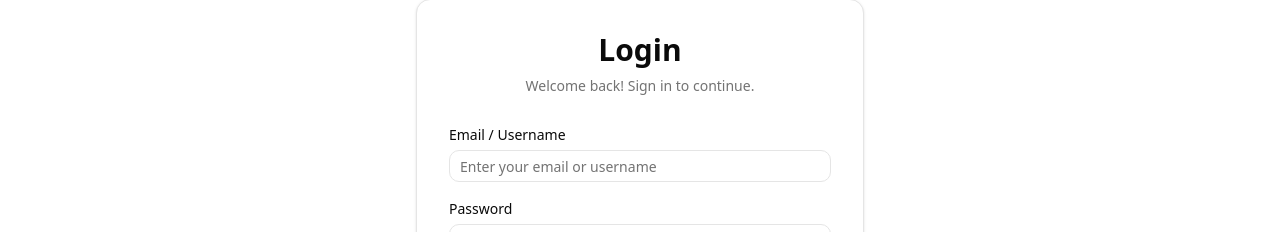
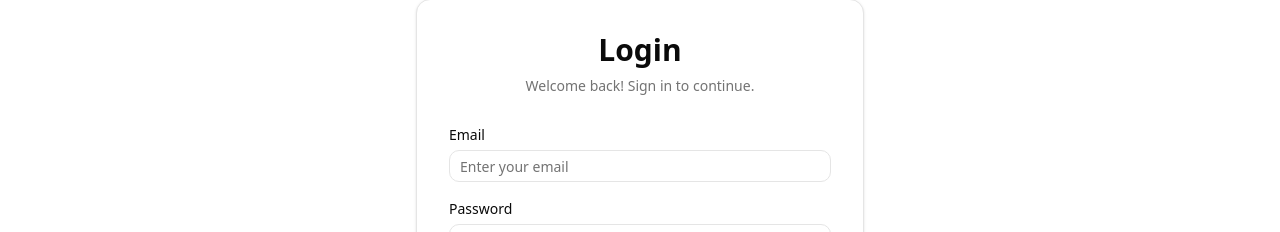
Before and after one commit to SumanrajBera/nextjs-part2, a Next.js app: page /login in a window 1280 px wide. Shown: the part 234-466 px from the top of the page. Built offline with nearby package versions, Linux system fonts and the light colour scheme.

Commit message:
Added useRouter for routing in client components

```diff
--- a/src/app/login/page.js
+++ b/src/app/login/page.js
@@ -5,8 +5,11 @@ import Link from "next/link";
 import { Button } from "@/components/ui/button";
 import { Input } from "@/components/ui/input";
 import { Label } from "@/components/ui/label";
+import { api } from "@/lib/api";
+import { useRouter } from "next/navigation";
 
 const Page = () => {
+    const router = useRouter()
     const [formData, setFormData] = useState({})
     const [showPassword, setShowPassword] = useState(false);
 
@@ -16,8 +19,15 @@ const Page = () => {
         setFormData({ ...formData, [name]: value })
     }
 
-    const handleSubmit = (e) => {
+    const handleSubmit = async (e) => {
         e.preventDefault()
+
+        try {
+            let result = await api.post("/api/auth/login", formData)
+            router.push("/home")
+        } catch (err) {
+            console.log("Error while log in", err)
+        }
     }
 
     return (
@@ -33,13 +43,13 @@ const Page = () => {
                 <form className="space-y-5" onSubmit={handleSubmit}>
                     <div className="space-y-2">
                         <Label htmlFor="email">
-                            Email / Username
+                            Email
                         </Label>
                         <Input
-                            name="identifier"
+                            name="email"
                             id="email"
                             type="text"
-                            placeholder="Enter your email or username"
+                            placeholder="Enter your email"
                             onChange={handleChange}
                         />
                     </div>
--- a/src/app/register/page.js
+++ b/src/app/register/page.js
@@ -17,9 +17,17 @@ const Page = () => {
         setFormData({ ...formData, [name]: value })
     }
 
-    const handleSubmit = (e) => {
+    const handleSubmit = async (e) => {
         e.preventDefault()
+
+        try {
+            let result = await api.post("/api/auth/register", formData)
+            router.push("/login")
+        } catch (err) {
+            console.log("Error while log in", err)
+        }
     }
+
     return (
         <div className="flex h-full items-center justify-center px-4">
             <div className="w-full max-w-md rounded-xl border bg-background p-8 shadow-sm">
```
